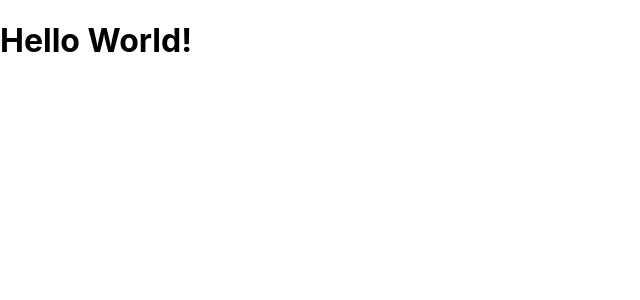
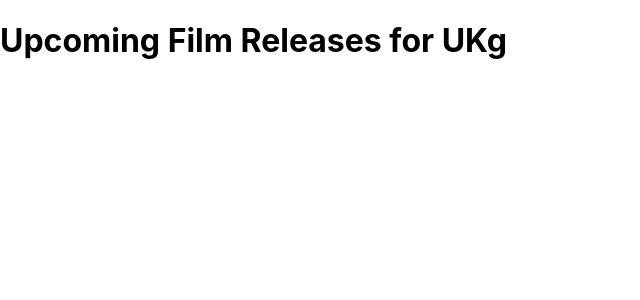
Before and after one commit to shazkyn/week14day1-React_LAB, a React (Create React App) app: page / in a window 1280 px wide. Shown: the top 300 px of the page, without its empty margins (0-640 px from the left). Built offline with nearby package versions, Linux system fonts and the light colour scheme.

Commit message:
Title created in app.js

```diff
--- a/src/App.js
+++ b/src/App.js
@@ -4,7 +4,7 @@ import './App.css';
 class App extends Component {
   render() {
     return (
-      <h1 className="title">Hello World!</h1>
+      <h1 className="title">Upcoming Film Releases for UKg</h1>
     );
   }
 }
```
